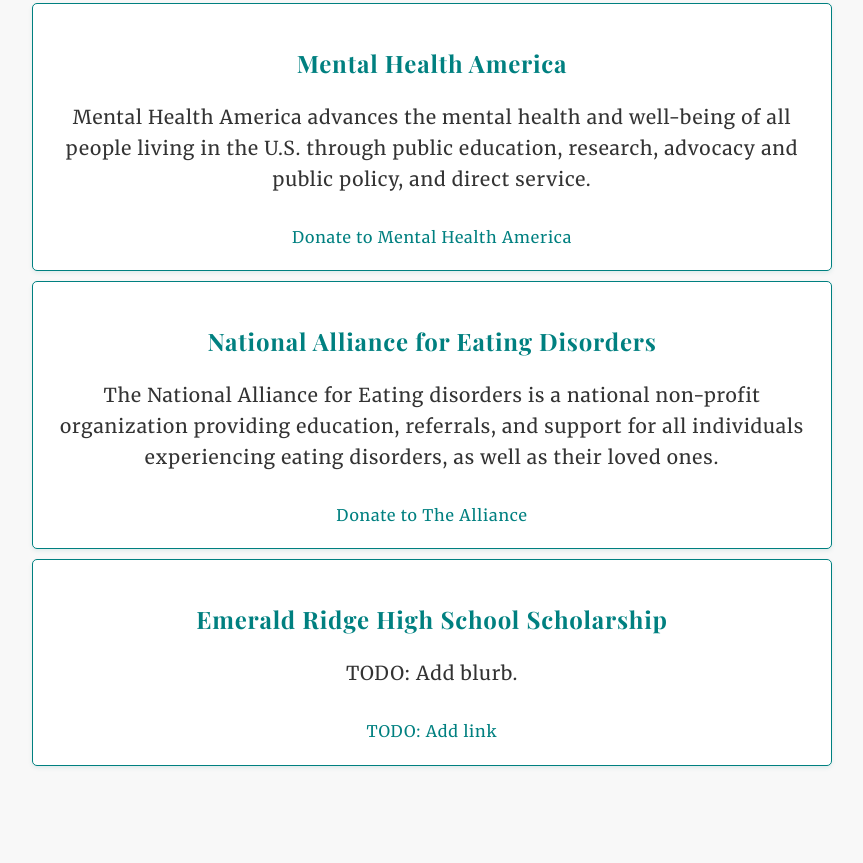
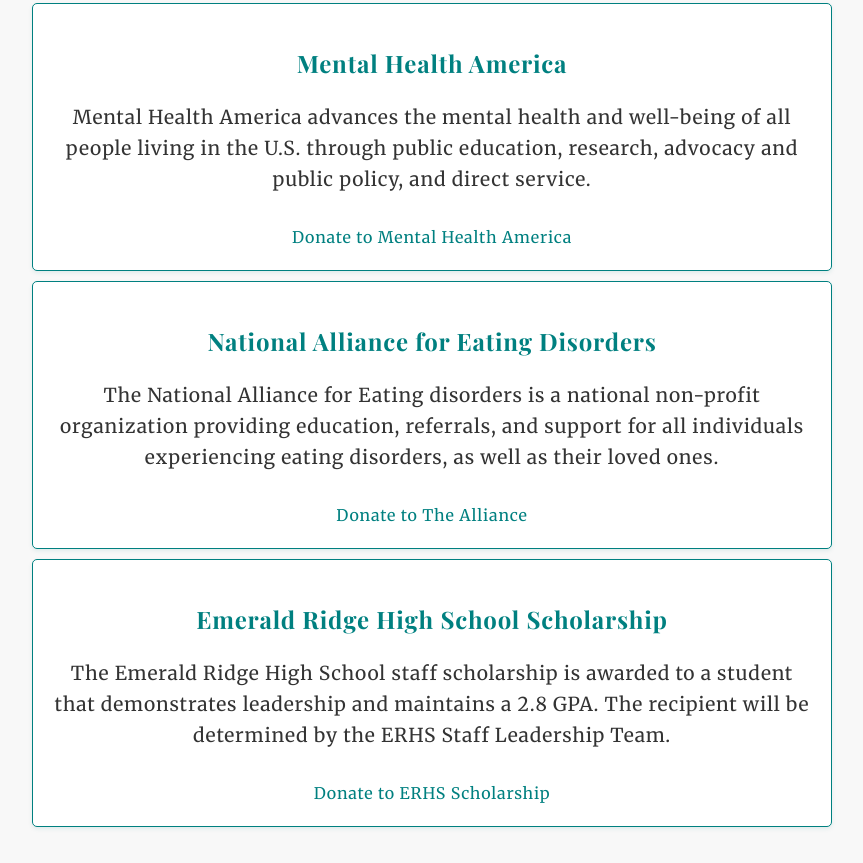
Before and after one commit to gordumb/christine-memorial-charities, a plain HTML site: page index.html in a window 1280 px wide. Shown: the part 2538-3401 px from the top of the page, without its empty margins (208-1071 px from the left). Before the commit the page ends 3340 px from the top, so only its background shows below. Drawn offline with nearby package versions, Linux system fonts and the light colour scheme.

Commit message:
Added remaining links and blurb.
This was done by Isabel! Thanks Isabel!

```diff
--- a/index.html
+++ b/index.html
@@ -85,7 +85,7 @@
             <li>
                 <h2>Puyallup Animal Rescue</h2>
                 <p>The Puyallup Animal Rescue is a local non-profit rescue group dedicated to finding permanent homes for homeless dogs and cats.</p>
-                <a href="" target="_blank">TODO: Add link</a>
+                <a href="https://www.paypal.com/fundraiser/charity/2157869" target="_blank">Donate to Puyallup Animal Rescue</a>
             </li>
             <li>
                 <h2>Conservation Northwest</h2>
@@ -114,8 +114,8 @@
             </li>
             <li>
                 <h2>Emerald Ridge High School Scholarship</h2>
-                <p>TODO: Add blurb.</p>
-                <a href="" target="_blank">TODO: Add link</a>
+                <p>The Emerald Ridge High School staff scholarship is awarded to a student that demonstrates leadership and maintains a 2.8 GPA. The recipient will be determined by the ERHS Staff Leadership Team.</p>
+                <a href="https://wa-puyallup-lite.intouchreceipting.com/Scholarships" target="_blank">Donate to ERHS Scholarship</a>
             </li>
             <!-- Add more charities following the same structure -->
         </ul>
```
